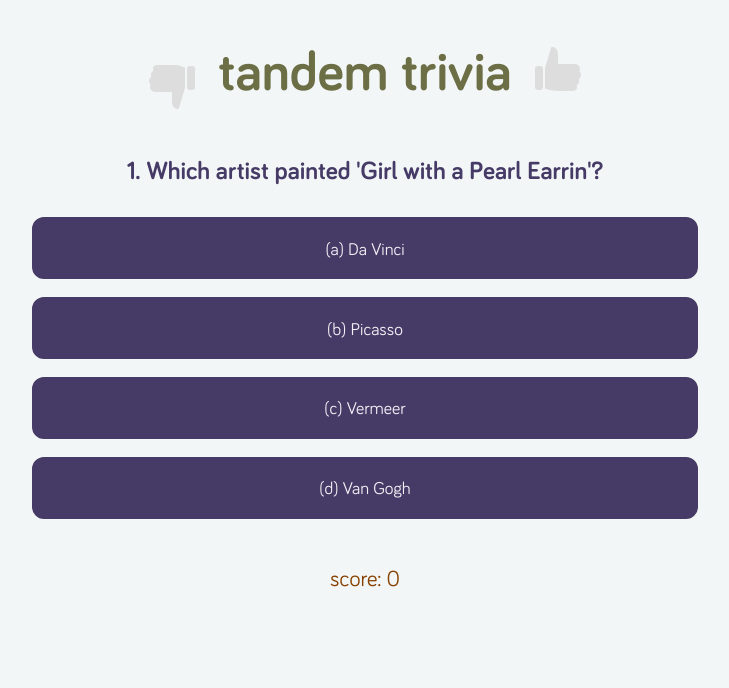
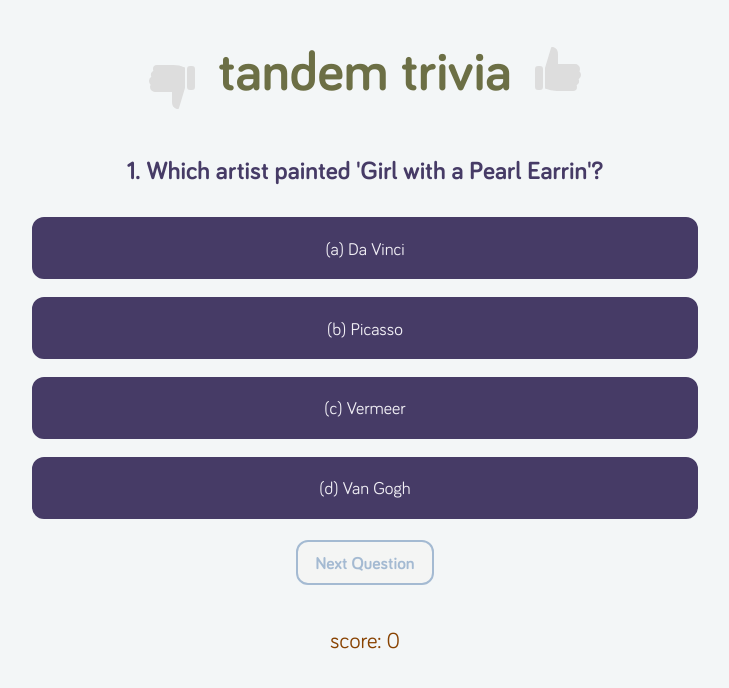
Before and after one commit to carlhauck/tandem-apprentice-challenge-2020, a Vue app: page / in a window 1280 px wide. Shown: the top 688 px of the page, without its empty margins (275-1004 px from the left). Built offline with nearby package versions, Linux system fonts and the light colour scheme.

Commit message:
adds spacebar functionality for moving to next question, and adds disabled 'next question' button when question hasn't been answered

```diff
--- a/src/App.vue
+++ b/src/App.vue
@@ -188,6 +188,12 @@ button.next-button {
   border: 2px solid rgb(48, 98, 156);
 }
 
+button.next-button.disabled {
+  opacity: 0.4;
+  cursor: not-allowed;
+  z-index: -1;
+}
+
 button.next-button:hover {
   color: rgb(222, 230, 240);
   background-color: rgb(66, 115, 172);
--- a/src/views/Trivia.vue
+++ b/src/views/Trivia.vue
@@ -19,6 +19,7 @@
       </div>
       <div class="flex-container">
         <button v-if="answered === true" class="next-button" @click="nextQuestion()">Next Question</button>
+        <button v-if="answered === false" tabindex="0" class="next-button disabled" @click="nextQuestion()">Next Question</button>
       </div>
       <p class="score">score: {{ score }}</p>
     </div>
@@ -131,6 +132,10 @@ export default {
             this.incorrectAnswer();
           }
         }
+      } else {
+        if (e.which === 32) {
+          this.nextQuestion();
+        }
       }
     },
     correctAnswer: function () {
```
